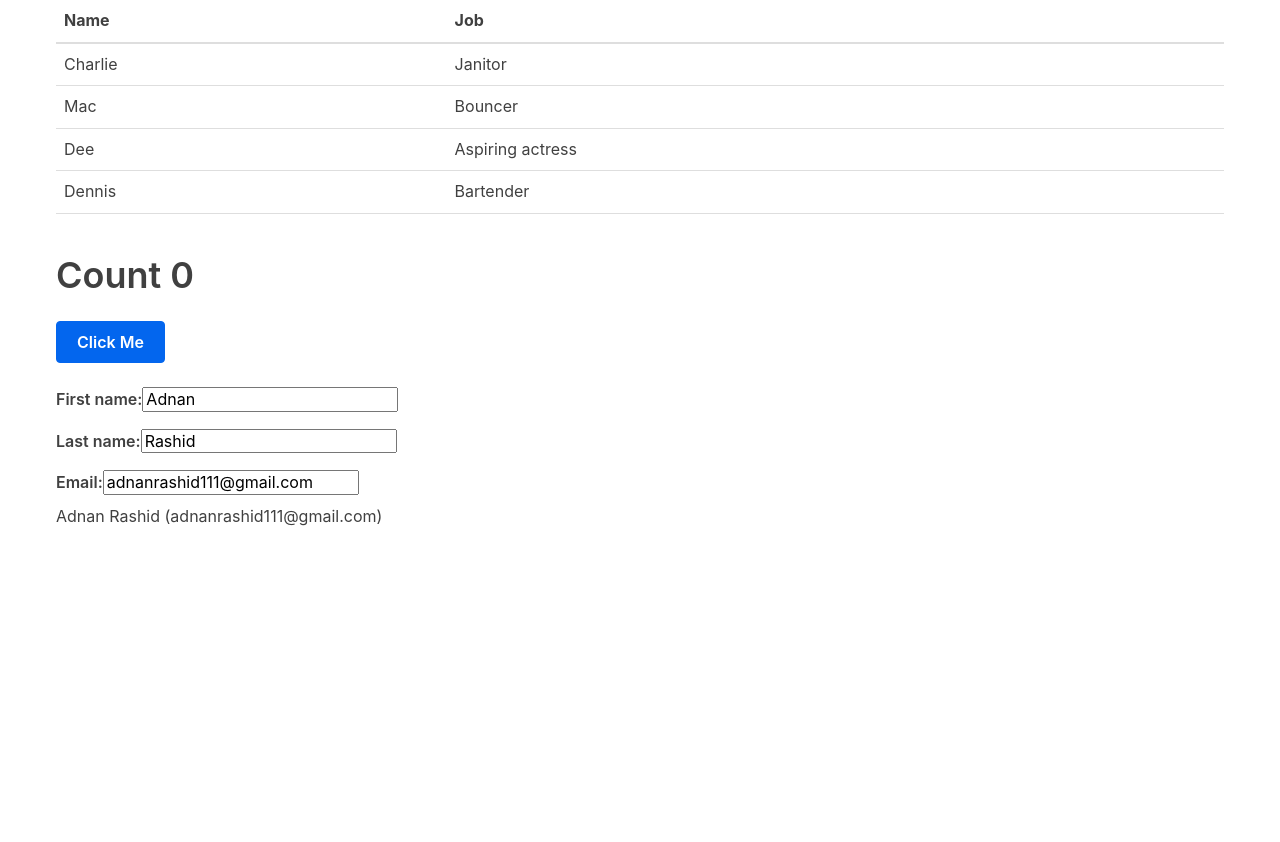
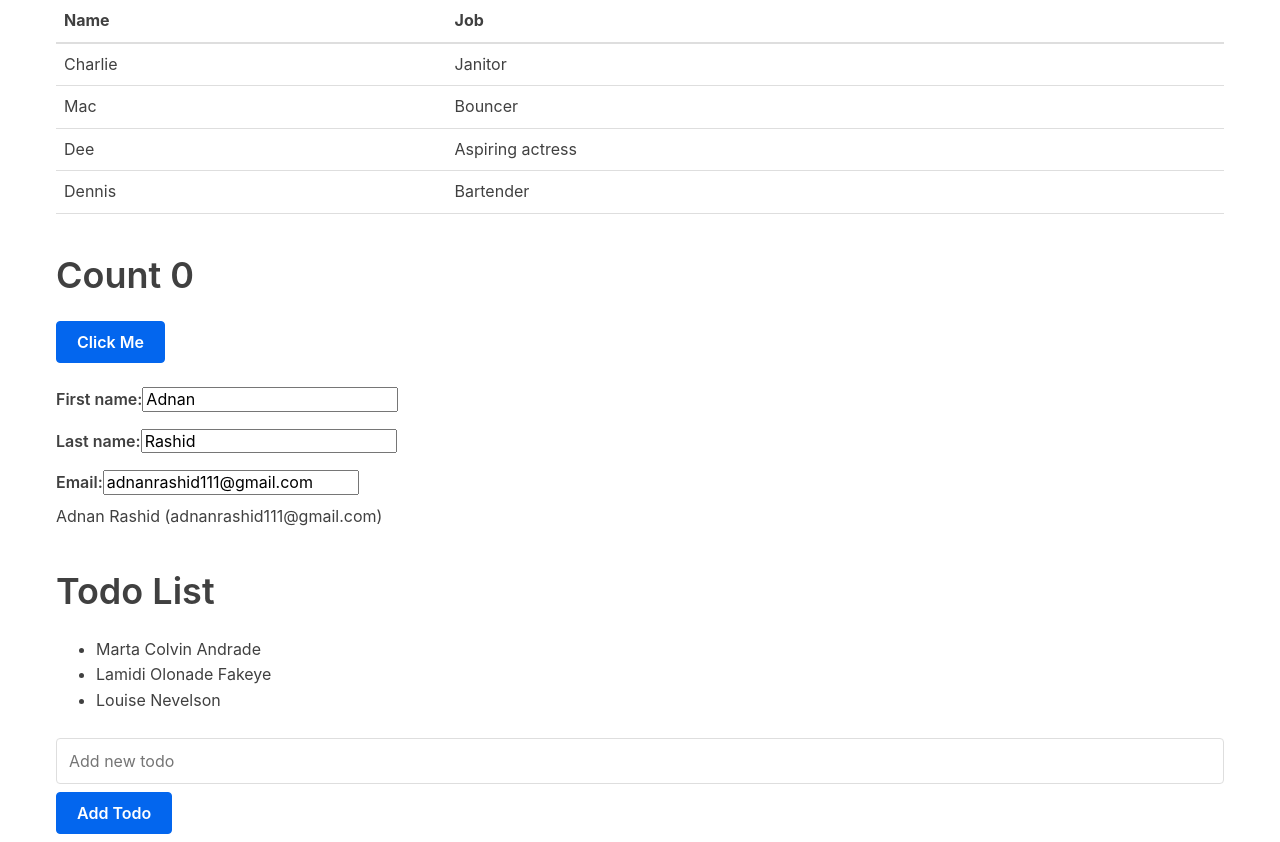
Before and after one commit to DevAdnan33/react-app, a React (Create React App) app: page / in a window 1280 px wide. Before the commit the page ends 800 px from the top, so only its background shows below. Built offline with nearby package versions, Linux system fonts and the light colour scheme.

Commit message:
created todo list using useState

```diff
--- a/src/components/App.js
+++ b/src/components/App.jsx
@@ -1,6 +1,7 @@
 import React, { useState } from 'react';
 import Table from './Table';
 import Form from './Form'
+import Todo from './Todo'
 
 const App = () => {
 
@@ -35,6 +36,7 @@ const App = () => {
       <h1>Count {count}</h1>
       <button onClick={updateCount}>Click Me</button>
       <Form/>
+      <Todo></Todo>
     </div>
   );
 };
--- /dev/null
+++ b/src/components/Todo.jsx
@@ -0,0 +1,40 @@
+import React, { useState } from "react";
+
+export default function Todo() {
+  let initialTodos = [
+    { id: 0, name: "Marta Colvin Andrade" },
+    { id: 1, name: "Lamidi Olonade Fakeye" },
+    { id: 2, name: "Louise Nevelson" },
+  ];
+
+  const [todos, setTodos] = useState(initialTodos);
+  const [newTodoName, setNewTodoName] = useState("");
+
+  function handleTodo() {
+    const newTodo = {
+      id: todos.length,
+      name: newTodoName,
+    };
+
+    setTodos([...todos, newTodo]);
+    setNewTodoName("");
+  }
+
+  return (
+    <>
+      <h1>Todo List</h1>
+      <ul>
+        {todos.map((todo) => (
+          <li key={todo.id}>{todo.name}</li>
+        ))}
+      </ul>
+      <input
+        type="text"
+        value={newTodoName}
+        onChange={(e) => setNewTodoName(e.target.value)}
+        placeholder="Add new todo"
+      />
+      <button onClick={handleTodo}>Add Todo</button>
+    </>
+  );
+}
```
Also changed, not shown: src/components/Table.jsx (renamed from src/components/Table.js).
